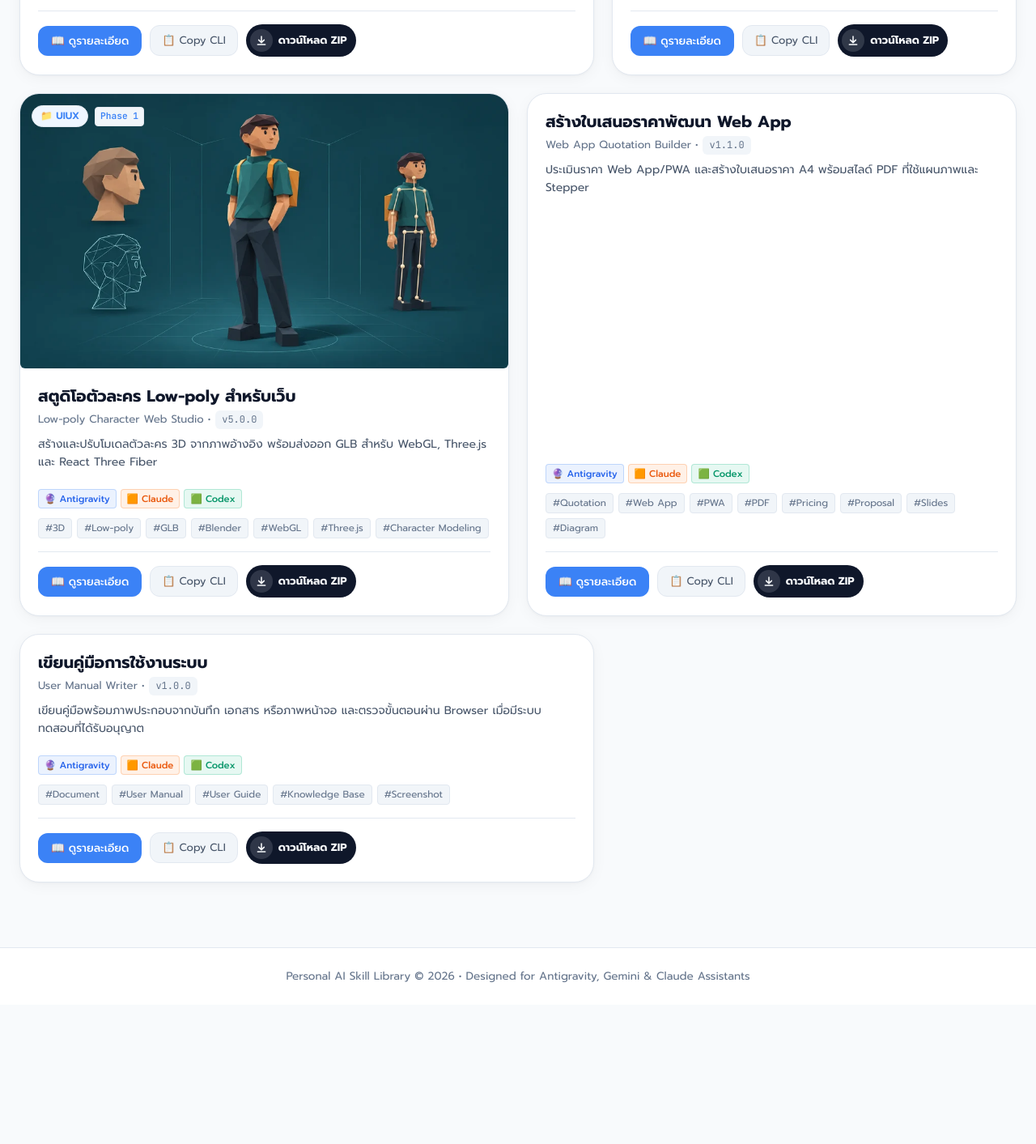
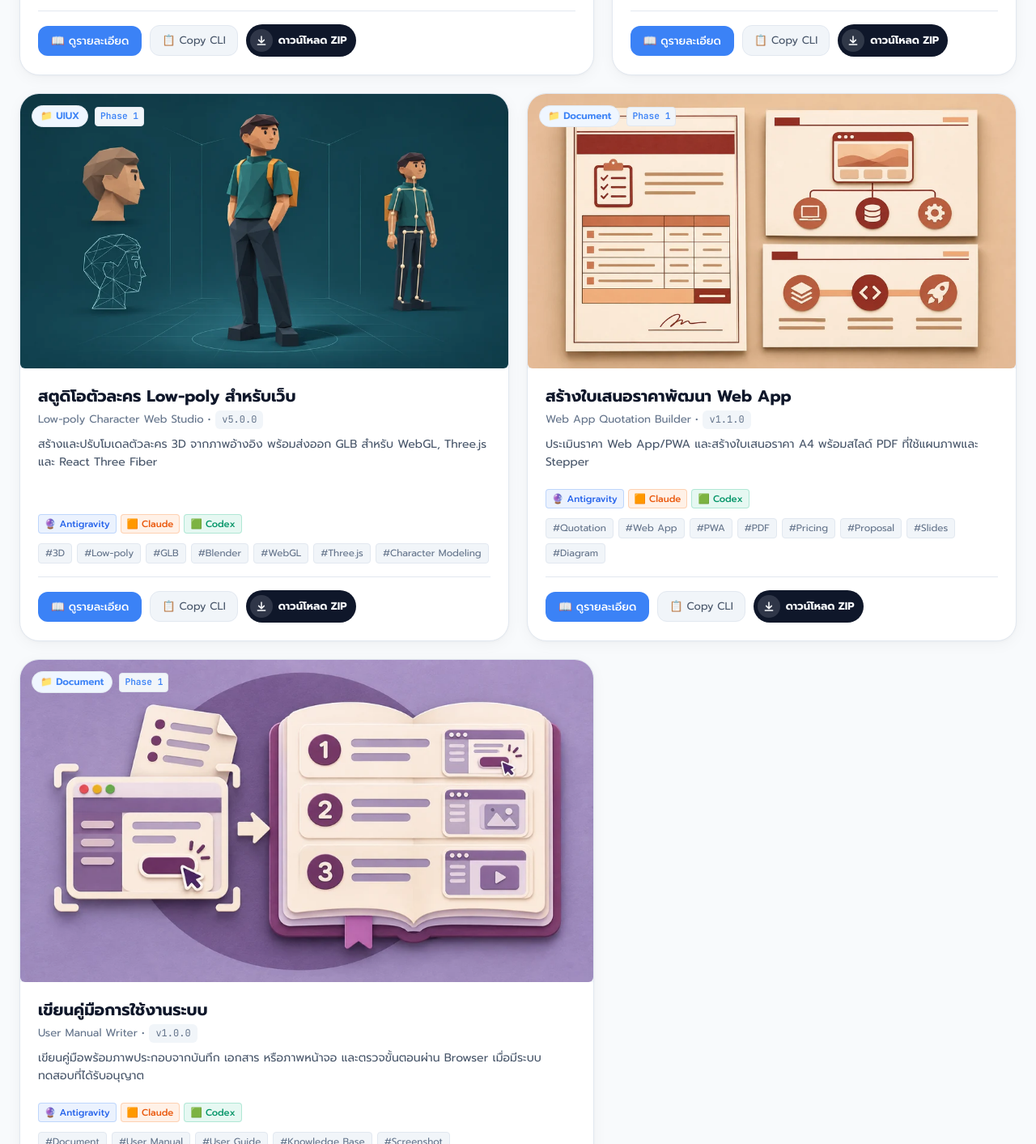
Before and after one commit to codelv8-org/skills, a plain HTML site: page index.html in a window 1280 px wide. Shown: the part 1617-3030 px from the top of the page at 81% size. Before the commit the page ends 2858 px from the top, so only its background shows below. Drawn offline with Linux system fonts and the light colour scheme.

Commit message:
Add overview images for remaining catalog skills

```diff
--- a/data/skills.json
+++ b/data/skills.json
@@ -258,6 +258,7 @@
     },
     {
       "id": "webapp-quotation-builder",
+      "overviewImage": "assets/skill-overviews/webapp-quotation-builder.webp",
       "name": "Web App Quotation Builder",
       "nameTh": "สร้างใบเสนอราคาพัฒนา Web App",
       "category": "Document",
@@ -394,6 +395,7 @@
     },
     {
       "id": "user-manual-writer",
+      "overviewImage": "assets/skill-overviews/user-manual-writer.webp",
       "name": "User Manual Writer",
       "nameTh": "เขียนคู่มือการใช้งานระบบ",
       "category": "Document",
--- a/index.html
+++ b/index.html
@@ -1765,6 +1765,7 @@
         },
         {
           "id": "webapp-quotation-builder",
+          "overviewImage": "assets/skill-overviews/webapp-quotation-builder.webp",
           "name": "Web App Quotation Builder",
           "nameTh": "สร้างใบเสนอราคาพัฒนา Web App",
           "category": "Document",
@@ -1901,6 +1902,7 @@
         },
         {
           "id": "user-manual-writer",
+          "overviewImage": "assets/skill-overviews/user-manual-writer.webp",
           "name": "User Manual Writer",
           "nameTh": "เขียนคู่มือการใช้งานระบบ",
           "category": "Document",
```
Also changed, not shown: assets/skill-overviews/user-manual-writer.webp (added), assets/skill-overviews/webapp-quotation-builder.webp (added).
